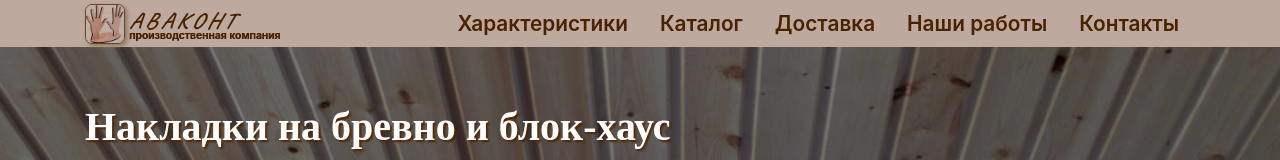
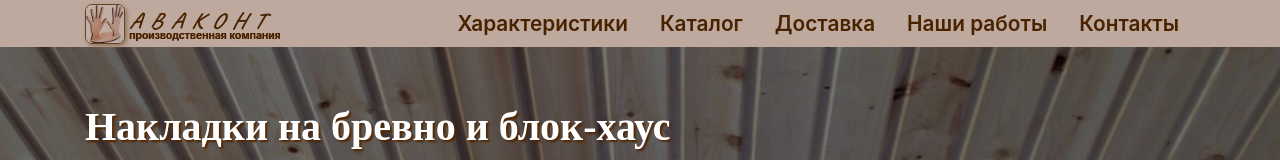
Before and after one commit to AnigalHub/Avacont, a Vue app: page / in a window 1280 px wide. Shown: the top 160 px of the page. Built offline with nearby package versions, Linux system fonts and the light colour scheme.

Commit message:
добавлены комментарии

```diff
--- a/src/components/navbar.vue
+++ b/src/components/navbar.vue
@@ -1,7 +1,7 @@
 <template>
     <b-navbar id="Nav" class="navbar-expand-xl sticky-top" toggleable>
         <b-container>
-            <b-navbar-brand href=#home @click.prevent="scrollToTop()">
+            <b-navbar-brand href="#Home" @click.prevent="scrollToTop()">
                 <img src="../../public/favicon.jpg" alt="логотип_компании"/>
                 <div class="name_company">АВАКОНТ</div>
                 <div class="description_name">производственная компания</div>
@@ -14,16 +14,17 @@
             </b-navbar-toggle>
             <b-collapse id="navbar-toggle-collapse" class="justify-content-end" is-nav v-model="isExpanded">
                 <b-navbar-nav>
-                    <b-nav-item @click="scrollToId" href="#feature">Характеристики</b-nav-item>
-                    <b-nav-item @click="scrollToId" href="#catalog">Каталог</b-nav-item>
-                    <b-nav-item @click="scrollToId" href="#delivery">Доставка</b-nav-item>
-                    <b-nav-item @click="scrollToId" href="#portfolio">Наши работы</b-nav-item>
-                    <b-nav-item @click="scrollToId" href="#contact">Контакты</b-nav-item>
+                    <b-nav-item @click="scrollToId" href="#Features">Характеристики</b-nav-item>
+                    <b-nav-item @click="scrollToId" href="#Catalog">Каталог</b-nav-item>
+                    <b-nav-item @click="scrollToId" href="#Delivery">Доставка</b-nav-item>
+                    <b-nav-item @click="scrollToId" href="#Portfolio">Наши работы</b-nav-item>
+                    <b-nav-item @click="scrollToId" href="#Contact">Контакты</b-nav-item>
                 </b-navbar-nav>
             </b-collapse>
         </b-container>
     </b-navbar>
 </template>
+
 
 <script>
     export default {
@@ -53,10 +54,12 @@
 </script>
 
 <style scoped lang="scss">
+    /*блок под логотип(картинка, название компании, что за компания(производственная))*/
     .navbar-brand{
         padding-top: 0.2rem !important;
         padding-bottom: 0.2rem !important;
     }
+    /*картинка в логотипе*/
     img{
         height: 40px !important;
         width: 40px !important;
@@ -66,33 +69,36 @@
         margin-right: 4px;
         border-radius: 7px;
     }
+    /*меню на всех экранах (которое будет и складываться на маленьких экранах и раскрываться на больших)*/
     .navbar{
         background: #b8a59c;
         background-size:cover;
         border-bottom: 5px #4E2B0B !important;
         padding: 0 !important;
     }
+    /* все кнопки в меню*/
     .nav-link{
         color: #4E2B0B !important;
         padding-right: 1rem !important;
         padding-left: 1rem !important;
         font-weight: 600;
         font-size: 1.3rem !important;
-
+        &:hover{ /*при наведении*/
+            font-weight: 700;
+            text-decoration: underline;
+            text-shadow: 0.2em 0.2em 0.3em #8f745c;
+        }
     }
-    .nav-link:hover{
-        font-weight: 700;
-        text-decoration: underline;
-        text-shadow: 0.2em 0.2em 0.3em #8f745c;
-    }
+    /*название компании "Аваконт" в логотипе*/
     .name_company{
         font-size: 1.4rem;
         color: #4E2B0B;
-        font-weight: 500;
+        font-weight: 700;
         font-style: italic;
-        letter-spacing: 4px;
+        letter-spacing: 9px;
         font-family: "Caveat", cursive;
     }
+    /*надпись "производственная компания" в логотипе*/
     .description_name{
         font-size: 0.65rem;
         margin-top: -6%;
@@ -101,6 +107,7 @@
         text-shadow: 0.025rem 0.025rem 0.025rem #4e2b0b;
     }
     @media screen and (max-width: 768px) {
+        /* все кнопки в меню*/
         .nav-link {
             font-size: 1rem !important;
             padding: 0.35rem 1rem !important;
```
